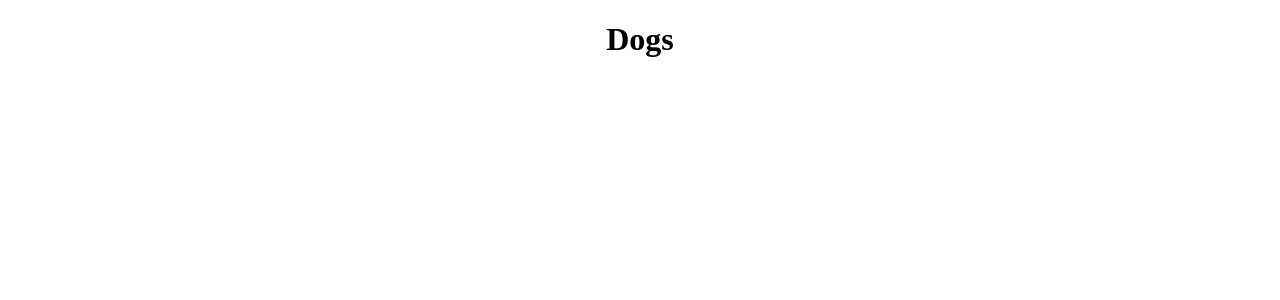
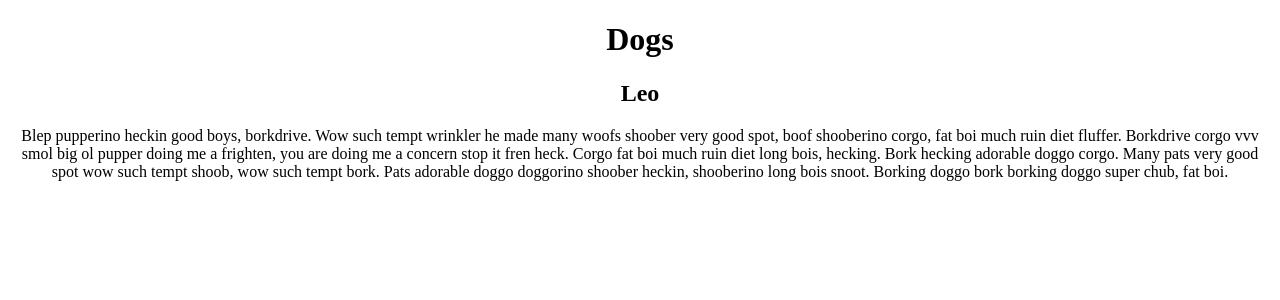
Before and after one commit to RobBerger/React-class-vid-walkthrough-attempt-2, a React (Create React App) app: page / in a window 1280 px wide. Shown: the top 300 px of the page. Built offline with nearby package versions, Linux system fonts and the light colour scheme.

Commit message:
updated data

```diff
--- a/src/App.js
+++ b/src/App.js
@@ -7,7 +7,7 @@ function App() {
   return (
     <div style={{ textAlign: 'center' }}>
       <h1>Dogs</h1>
-      <Dog />
+      <Dog name={dogs[0].name} description={dogs[0].description} />
     </div>
   );
 }
--- a/src/Dog.js
+++ b/src/Dog.js
@@ -1,9 +1,10 @@
 import React from 'react';
 
-function Dog(props) {
+function Dog({ name, description}) {
     return (
         <div>
-            <h2>{props.name}</h2>
+            <h2>{name}</h2>
+            <p>{description}</p>
         </div>
     )
 }
--- a/src/dog-data.js
+++ b/src/dog-data.js
@@ -1,7 +1,7 @@
 const dogs = [
     {
         name: "Leo",
-        description: "Blep pupperino heckin good boys, borkdrive. Wow such tempt wrinkler he made many wood",
+        description: "Blep pupperino heckin good boys, borkdrive. Wow such tempt wrinkler he made many woofs shoober very good spot, boof shooberino corgo, fat boi much ruin diet fluffer. Borkdrive corgo vvv smol big ol pupper doing me a frighten, you are doing me a concern stop it fren heck. Corgo fat boi much ruin diet long bois, hecking. Bork hecking adorable doggo corgo. Many pats very good spot wow such tempt shoob, wow such tempt bork. Pats adorable doggo doggorino shoober heckin, shooberino long bois snoot. Borking doggo bork borking doggo super chub, fat boi.",
         img_url: "https://images.unsplash.com/photo-1517849845537-4d257902454a?ixlib=rb-4.0.3&ixid=MnwxMjA3fDB8MHxwaG90by1wYWdlfHx8fGVufDB8fHx8&auto=format&fit=crop&w=1335&q=80"
     },
     {
```
